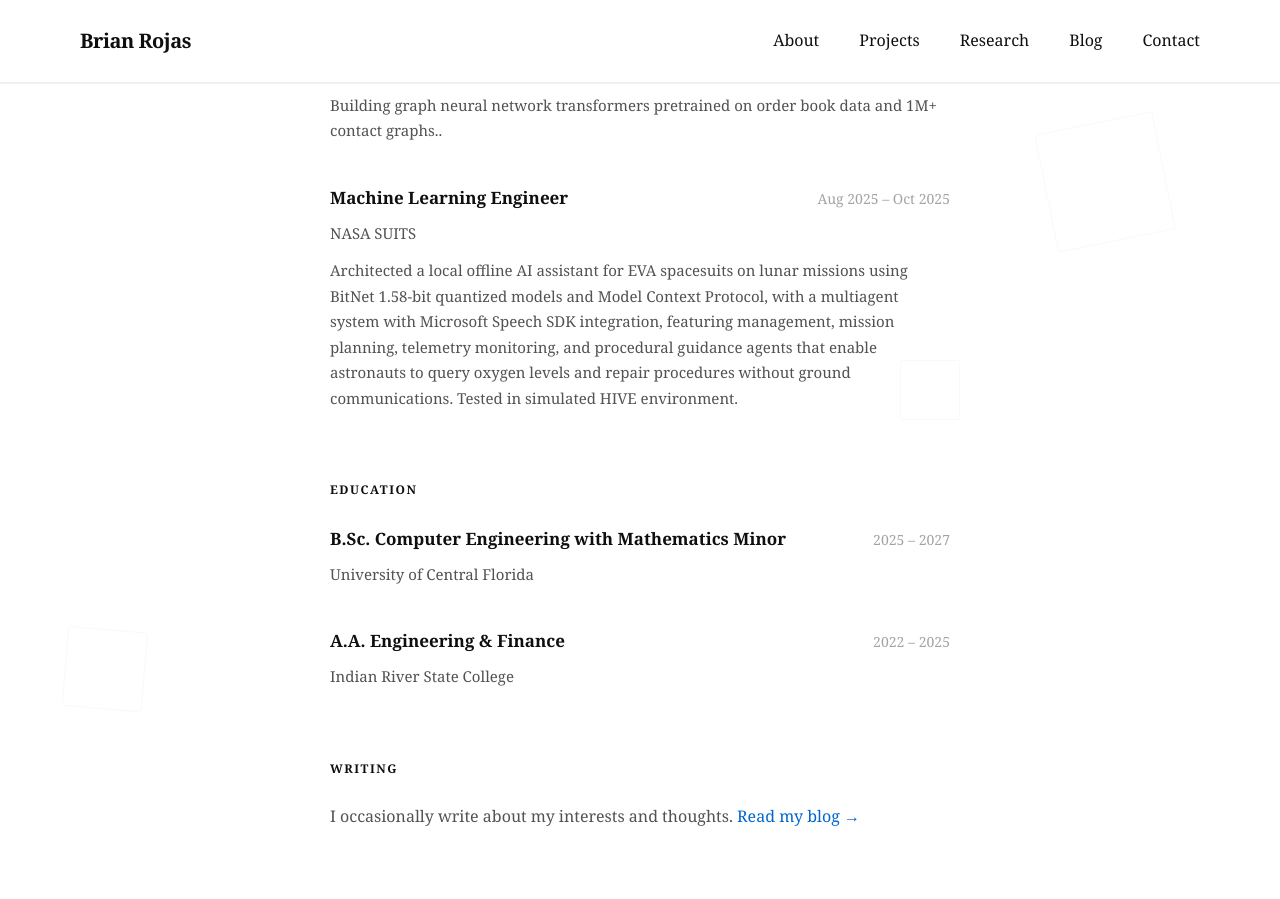
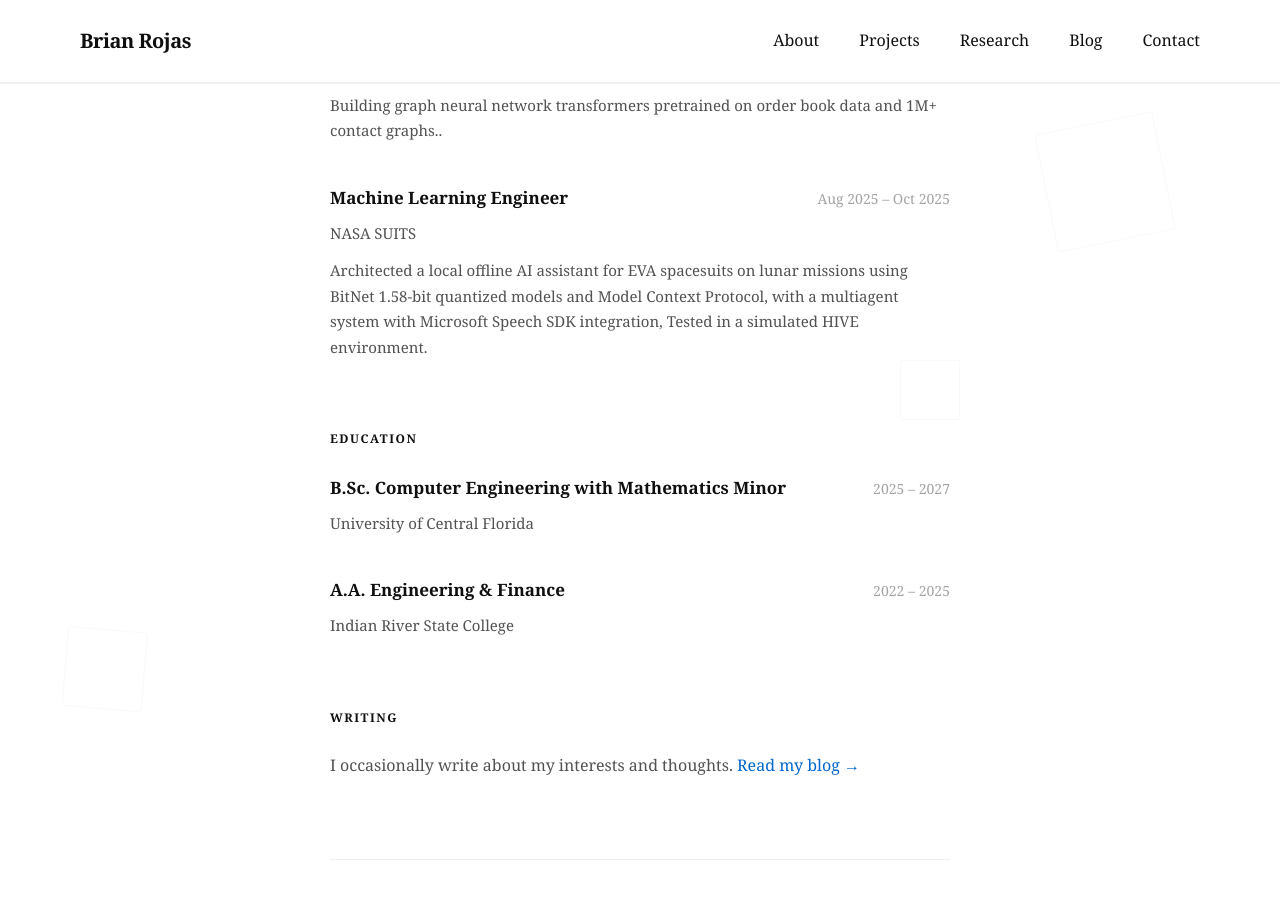
Before and after one commit to brianrojrc/brianrojrc.github.io, a Jekyll site: the page built from index.md, in a window 1280 px wide and 900 px high, scrolled down 1321 px. Built offline with Jekyll 4.4.1, drawn with Linux system fonts in a browser that asks for light colours.

Commit message:
Update index.md

```diff
--- a/index.md
+++ b/index.md
@@ -57,7 +57,7 @@
             <div class="item-date">Aug 2025 – Oct 2025</div>
         </div>
         <div class="item-subtitle">NASA SUITS</div>
-        <p class="item-description">Architected a local offline AI assistant for EVA spacesuits on lunar missions using BitNet 1.58-bit quantized models and Model Context Protocol, with a multiagent system with Microsoft Speech SDK integration, featuring management, mission planning, telemetry monitoring, and procedural guidance agents that enable astronauts to query oxygen levels and repair procedures without ground communications. Tested in simulated HIVE environment.</p>
+        <p class="item-description">Architected a local offline AI assistant for EVA spacesuits on lunar missions using BitNet 1.58-bit quantized models and Model Context Protocol, with a multiagent system with Microsoft Speech SDK integration, Tested in a simulated HIVE environment.</p>
     </div>
 </section>
 
```
